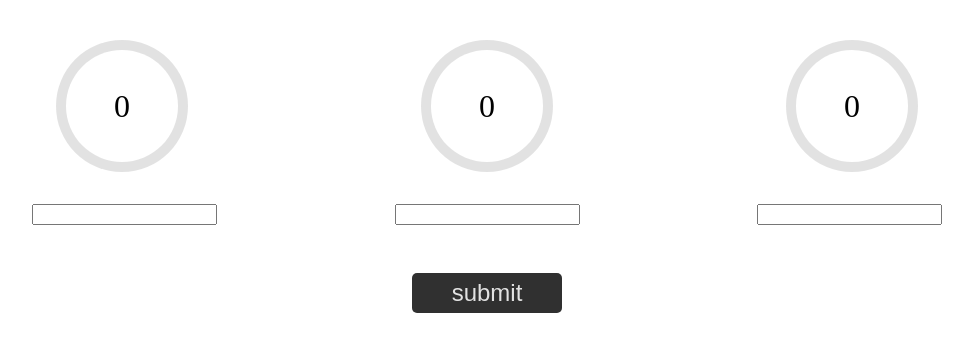
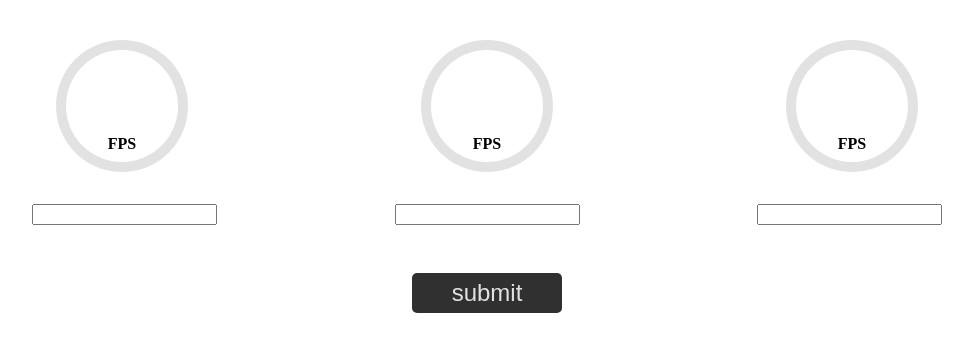
Before and after one commit to BardiaLatifi/Circular-Progress, a plain HTML site: page index.html in a window 1280 px wide. Shown: the whole page, without its empty margins (153-1126 px from the left). Drawn offline with Linux system fonts and the light colour scheme.

Commit message:
fill on 120, FPS text added

```diff
--- a/index.html
+++ b/index.html
@@ -9,9 +9,18 @@
   </head>
   <body>
     <div id="benchmark-container">
-      <div id="progress1" class="progress-bar"></div>
-      <div id="progress2" class="progress-bar"></div>
-      <div id="progress3" class="progress-bar"></div>
+      <div id="progress1" class="progress-bar">
+        <p class="progress-text"></p>
+        <p class="progress-text fps-text">FPS</p>
+      </div>
+      <div id="progress2" class="progress-bar">
+        <p class="progress-text"></p>
+        <p class="progress-text fps-text">FPS</p>
+      </div>
+      <div id="progress3" class="progress-bar">
+        <p class="progress-text"></p>
+        <p class="progress-text fps-text">FPS</p>
+      </div>
     </div>
     <div id="input-container">
       <input type="number" name="input1" id="input1" />
--- a/script.js
+++ b/script.js
@@ -21,41 +21,38 @@ function enableProgressBar(progressBar, initialValue) {
 }
 
 // Animate function remains unchanged
- function animate (targetValue, updateCallback, progressBar) {
+function animate(targetValue, updateCallback, progressBar) {
   let current = 0;
 
   const timer = setInterval(() => {
-
     if (current < targetValue) {
       current++;
       updateCallback(current, progressBar);
     } else {
       clearInterval(timer);
     }
-
-
   }, 0);
-};
+}
 
 // Function to update the specified progress bar
 function updateProgressBar(value, progressBar) {
   const roundedValue = Math.round(value);
   progressBar.setAttribute("aria-valuenow", roundedValue);
-  progressBar.style.setProperty("--progress", value + "%");
+  progressBar.style.setProperty("--progress", (value / 120) * 100 + "%");
+  progressBar.querySelector('.progress-text').textContent = roundedValue;
 }
 
-
-  // Enable and initialize the progress bars
-  enableProgressBar(progressBar1, progress1);
-  enableProgressBar(progressBar2, progress2);
-  enableProgressBar(progressBar3, progress3);
+// Enable and initialize the progress bars
+enableProgressBar(progressBar1, progress1);
+enableProgressBar(progressBar2, progress2);
+enableProgressBar(progressBar3, progress3);
 
 submitButton.addEventListener("click", () => {
   progress1 = input1.value;
   progress2 = input2.value;
   progress3 = input3.value;
 
-// Start animating the progress bars
+  // Start animating the progress bars
   animate(progress1, updateProgressBar, progressBar1);
   animate(progress2, updateProgressBar, progressBar2);
   animate(progress3, updateProgressBar, progressBar3);
--- a/style.css
+++ b/style.css
@@ -34,8 +34,6 @@
   --color-dark: #303030;
   --color-dark-glare: #e2e2e2;
 
-
-
   font-size: 2rem;
   width: var(--size);
   aspect-ratio: 1 / 1;
@@ -51,11 +49,10 @@
   place-items: center;
 
   transition: --progress 800ms;
-
 }
 
 [role="progressbar"]::after {
-  content: attr(aria-valuenow);
+  content: "";
   background: white;
   border-radius: inherit;
   width: calc(100% - var(--bar-width));
@@ -63,6 +60,20 @@
 
   display: grid;
   place-items: center;
+  position: relative;
+}
+
+.progress-text {
+  position: absolute;
+  top: 9%; /* Adjust this value to move the text up or down */
+  transform: translateY(-50%);
+  z-index: 100;
+}
+
+.fps-text {
+  font-size: 1rem;
+  font-weight: bold;
+  top: 16%;
 }
 
 [role="progressbar"] span {
```
